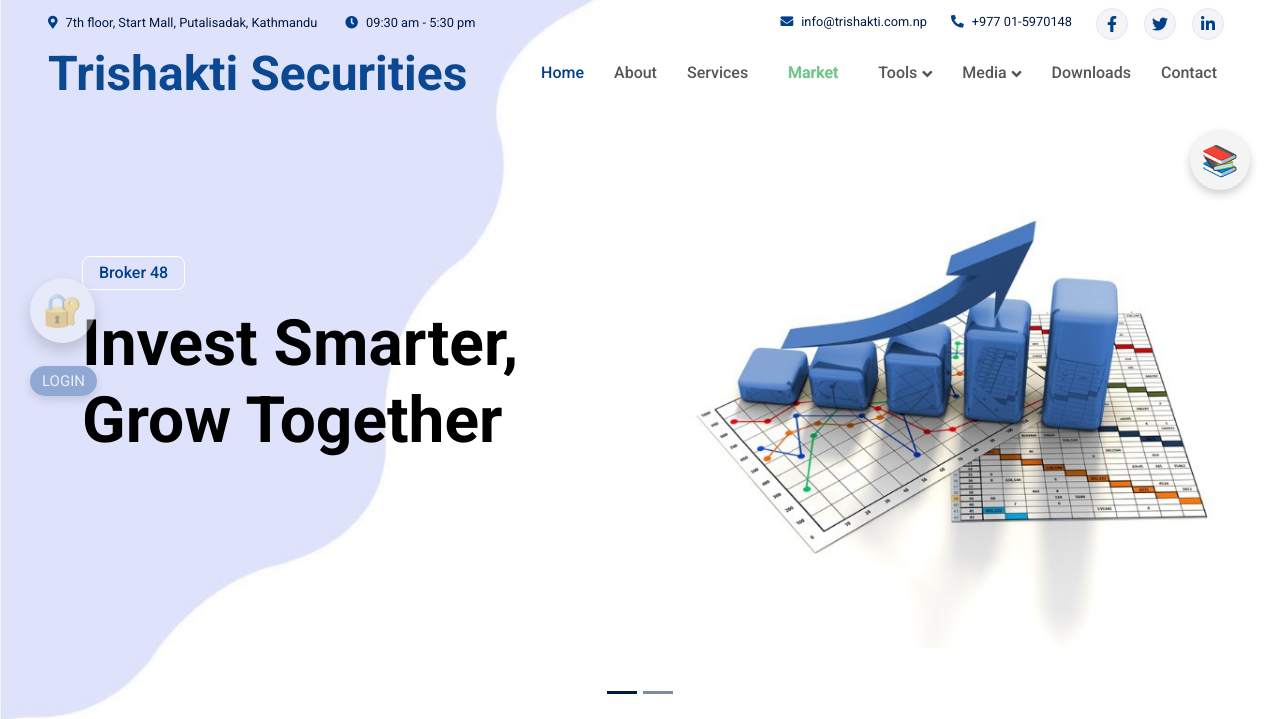
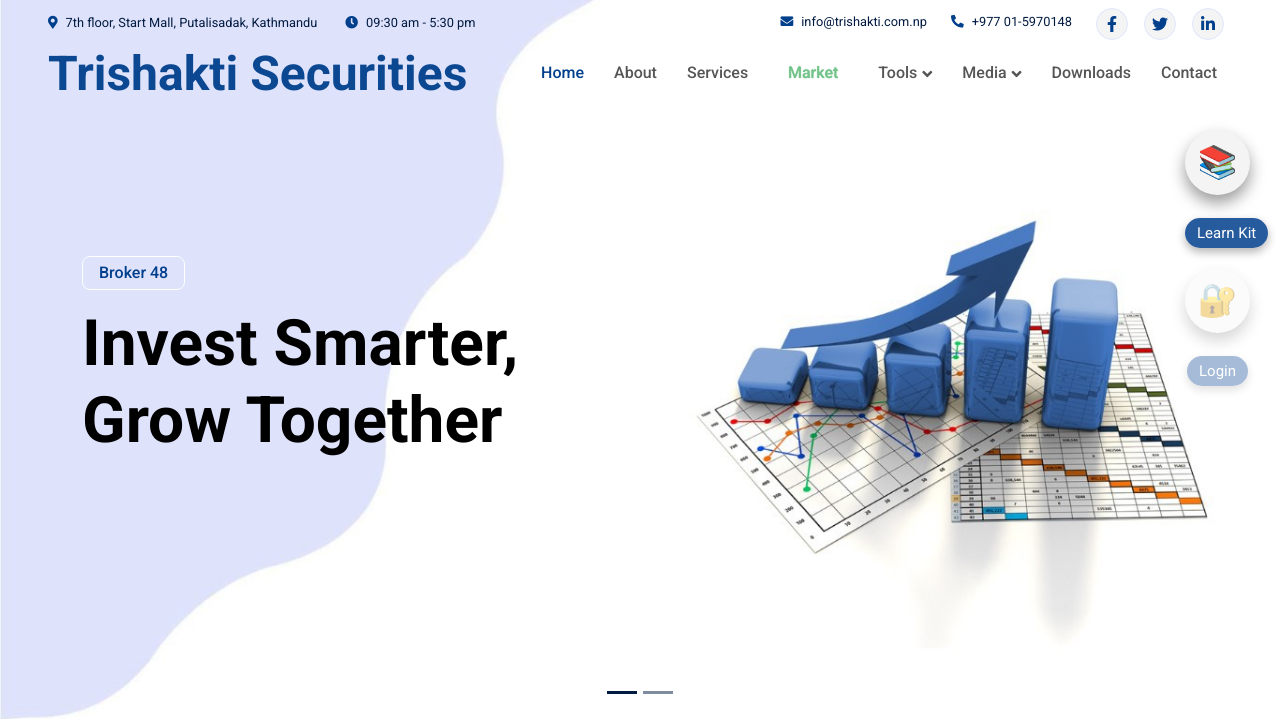
Before and after one commit to RoboPrabin/WEB-TrishaktiWebsite, a PHP site: page / in a window 1280 px wide. Shown: the top 719 px of the page. Run offline with PHP 8.4, Linux system fonts and the light colour scheme; some libraries are stand-ins or nearby versions.

Commit message:
login option implementing

```diff
--- a/css/style.css
+++ b/css/style.css
@@ -150,34 +150,6 @@ button:focus-visible {
     font-weight: bold;
   }
 
-
-
-
-
-  /* Styling for the floating icon */
-.floating-icon.learn {
-    position: fixed; /* Keeps it in place while scrolling */
-    top: 130px; /* Distance from the bottom of the page */
-    right: 30px; /* Distance from the right side */
-    background-color: #f4f4f4; /* Icon background color */
-    color: #f4f4f4; /* Icon color */
-    font-size: 30px; /* Icon size */
-    width: 60px; /* Icon width */
-    height: 60px; /* Icon height */
-    border-radius: 50%; /* Makes it round */
-    display: flex;
-    justify-content: center; /* Center the content horizontally */
-    align-items: center; /* Center the content vertically */
-    cursor: pointer; /* Pointer cursor on hover */
-    box-shadow: 0px 4px 10px rgba(0, 0, 0, 0.2); /* Adds shadow for depth */
-    transition: background-color 0.3s ease; /* Smooth transition for hover effect */
-    z-index: 100; /* Higher number means closer to the front */
-
-}
-
-.floating-icon:hover {
-    background-color: #003f8c; /* Darken the icon color on hover */
-}
 
 
 .btn-light {
@@ -1239,8 +1211,8 @@ footer {
   /* Floating Icon Base Style */
   .floating-icon.login {
     position: fixed;
-    top: 280px;
-    left: 30px;
+    top: 270px;
+    right: 30px;
     background: var(--white);
     color: var(--white);
     width: 65px;
@@ -1259,25 +1231,48 @@ footer {
 
 
   /* Styling for the floating icon */
-.floating-icon.learn {
-    position: fixed; /* Keeps it in place while scrolling */
-    top: 130px; /* Distance from the bottom of the page */
-    right: 30px; /* Distance from the right side */
-    background-color: #f4f4f4; /* Icon background color */
-    color: #f4f4f4; /* Icon color */
-    font-size: 30px; /* Icon size */
-    width: 60px; /* Icon width */
-    height: 60px; /* Icon height */
-    border-radius: 50%; /* Makes it round */
-    display: flex;
-    justify-content: center; /* Center the content horizontally */
-    align-items: center; /* Center the content vertically */
-    cursor: pointer; /* Pointer cursor on hover */
-    box-shadow: 0px 4px 10px rgba(0, 0, 0, 0.2); /* Adds shadow for depth */
-    transition: background-color 0.3s ease; /* Smooth transition for hover effect */
-    z-index: 100; /* Higher number means closer to the front */
+  .floating-icon.learn {
+    position: fixed;
+    top: 130px;
+    right: 30px;
+    background: var(--white);
+    color: var(--white);
+    width: 65px;
+    height: 65px;
+    border-radius: 50%;
+    font-size: 32px;
+    text-align: center;
+    line-height: 65px;
+    cursor: pointer;
+    box-shadow: 0 8px 16px rgba(0, 0, 0, 0.4);
+    z-index: 1000;
+    transition: all 0.4s ease;
+    /* animation: popIn 0.6s ease-out, pulseGlow 2.5s infinite ease-in-out; */
+}
 
-}
+
+  .icon-label {
+    font-size: 15px;
+    color: white;
+    background-color: rgba(0, 63, 140, 0.85);
+    padding: 6px 12px;
+    border-radius: 20px;
+    box-shadow: 0 4px 10px rgba(0, 0, 0, 0.3);
+    white-space: nowrap;
+    transition: background-color 0.3s ease;
+  }
+
+
+  .icon-label1 {
+    font-size: 15px;
+    color: white;
+    background-color: rgba(0, 63, 140, 0.85);
+    padding: 6px 12px;
+    border-radius: 20px;
+    box-shadow: 0 4px 10px rgba(0, 0, 0, 0.3);
+    white-space: nowrap;
+    transition: background-color 0.3s ease;
+  }
 
 
   /* Positioning */
@@ -1287,14 +1282,21 @@ footer {
   }
 
   .floating-icon.login {
-    left: 30px;
+    right: 30px;
     animation: popIn 0.6s ease-out, blink 1.5s infinite, float 3s ease-in-out infinite;
   }
 
-  /* Fancy Hover */
-  .floating-icon:hover {
+  /* Fancy Hover for login */
+  .floating-icon.login:hover {
     transform: scale(1.2) rotate(5deg);
-    background: var(--hover-blue);
+    background: var(--primary);
+    box-shadow: 0 0 15px var(--glow-color), 0 0 30px var(--glow-color);
+  }
+
+
+    /* Fancy Hover for learn*/
+  .floating-icon.learn:hover {
+    background: var(--primary);
     box-shadow: 0 0 15px var(--glow-color), 0 0 30px var(--glow-color);
   }
 
@@ -1302,7 +1304,7 @@ footer {
   .sub-icons {
     position: fixed;
     bottom: 300px;
-    left: 45px;
+    right: 45px;
     display: flex;
     flex-direction: column;
     gap: 18px;
@@ -1322,7 +1324,7 @@ footer {
 
   /* Sub Icon Buttons */
   .sub-icon {
-    background: var(--dark-bg);
+    background: white;
     color: var(--white);
     width: 55px;
     height: 55px;
@@ -1338,7 +1340,7 @@ footer {
 
   .sub-icon:hover {
     transform: scale(1.15) rotate(-5deg);
-    background: var(--hover-dark);
+    background: var(--primary);
     box-shadow: 0 0 12px var(--glow-color), 0 0 25px var(--glow-color);
   }
 
@@ -1359,7 +1361,7 @@ footer {
 
   /* Keep icon and label styles */
   .sub-icon {
-    background: var(--dark-bg);
+    background: white;
     color: white;
     width: 55px;
     height: 55px;
@@ -1374,20 +1376,13 @@ footer {
 
   .sub-icon:hover {
     transform: scale(1.15) rotate(-5deg);
-    background: var(--hover-dark);
+    background: var(--primary);
     box-shadow: 0 0 12px var(--glow-color), 0 0 25px var(--glow-color);
   }
 
-  .icon-label {
-    font-size: 15px;
-    color: white;
-    background-color: rgba(0, 63, 140, 0.85);
-    padding: 6px 12px;
-    border-radius: 20px;
-    box-shadow: 0 4px 10px rgba(0, 0, 0, 0.3);
-    white-space: nowrap;
-    transition: background-color 0.3s ease;
-  }
+
+
+
 
   .sub-icon-wrapper:hover .icon-label {
     background-color: rgba(0, 86, 179, 0.9);
--- a/index.html
+++ b/index.html
@@ -133,9 +133,13 @@
 <!-- Sub Icons on the left (for login) -->
 <div class="sub-icons" id="subIcons">
     <a class="sub-icon-wrapper" href="https://kyc.trishakti.com.np/kyc/" target="_blank">
-      <div class="sub-icon">🔑</div>
-      <span class="icon-label">Broker Login</span>
+      <div class="sub-icon">👤</div>
+      <span class="icon-label">Open Account</span>
     </a>
+    <a class="sub-icon-wrapper" href="https://kyc.trishakti.com.np/kyc/" target="_blank">
+        <div class="sub-icon">🔑</div>
+        <span class="icon-label">Broker Login</span>
+      </a>
     <a class="sub-icon-wrapper" href="https://tms48.nepsetms.com.np/login" target="_blank">
       <div class="sub-icon">📈</div>
       <span class="icon-label">TMS Login</span>
@@ -150,6 +154,7 @@
           <!-- Floating learn icon (right side) -->
     <div class="floating-icon learn" onclick="window.location.href='learn.html';">
         📚
+        <span class="icon-label1">Learn Kit</span>
     </div>
 
 
@@ -157,7 +162,7 @@
     <!-- Floating login icon (left side) -->
     <div class="floating-icon login" onclick="toggleSubIcons()">
         🔐
-        <span class="icon-label">LOGIN</span>
+        <span class="icon-label">Login</span>
     </div>
 
 
```
Also changed, not shown: index1.html (+8 -3 lines).
